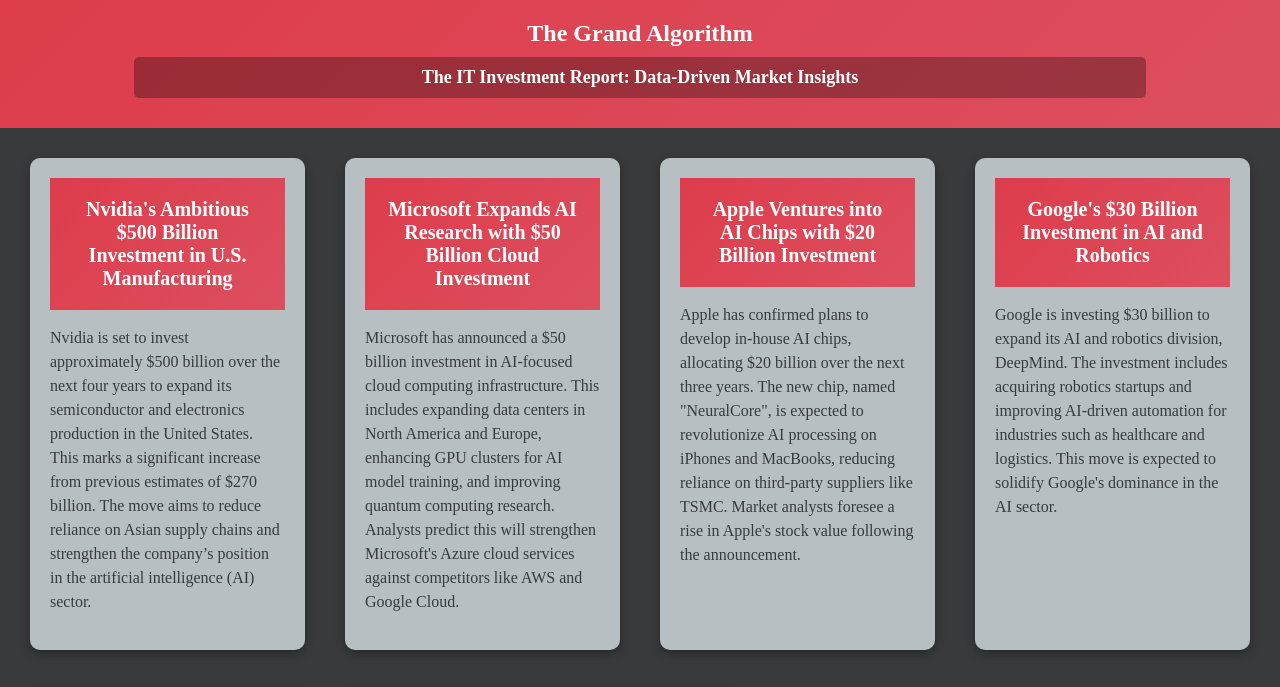
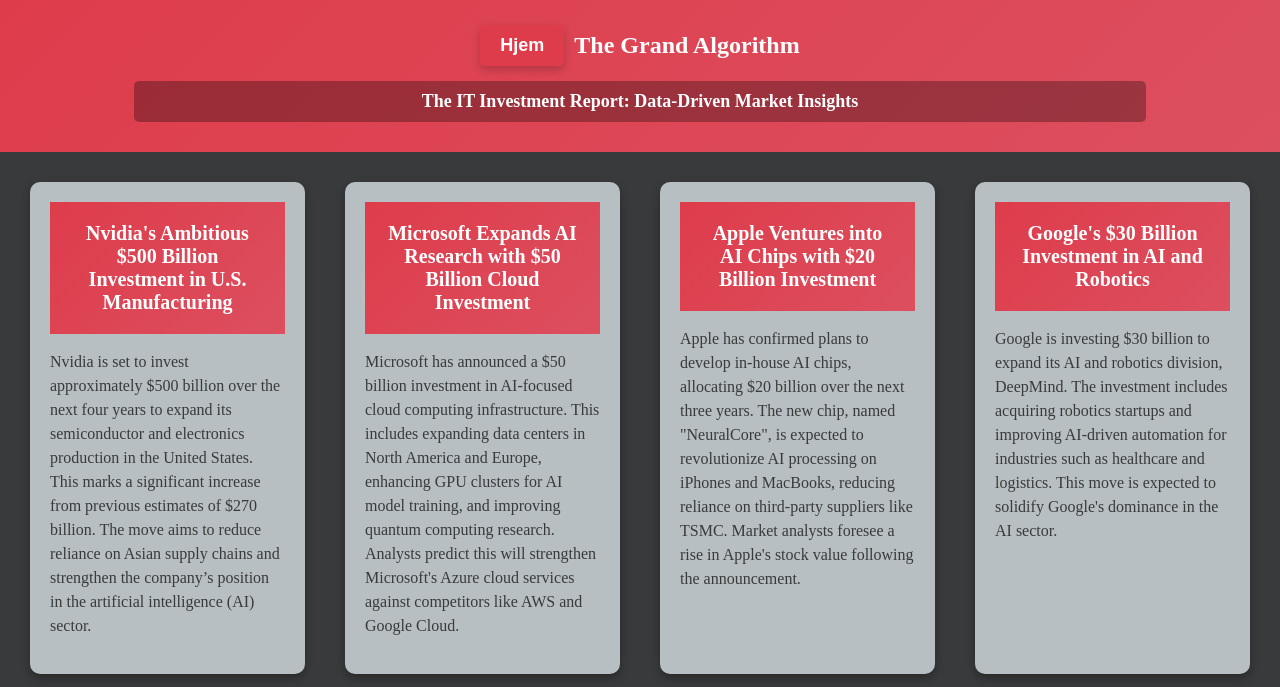
Before and after one commit to GustavFrig/minAvis, a plain HTML site: page artikkel1.html in a window 1280 px wide. Shown: the top 687 px of the page. Drawn offline with Linux system fonts and the light colour scheme; a web font is replaced by a local one.

Commit message:
hjemknapp!!!

```diff
--- a/artikkel1.html
+++ b/artikkel1.html
@@ -1,18 +1,33 @@
 <html>
 
 <head>
-    <link href='https://fonts.googleapis.com/css?family=Playfair+Display:400,700,900,400italic,700italic,900italic|Droid+Serif:400,700,400italic,700italic'
+    <link
+        href='https://fonts.googleapis.com/css?family=Playfair+Display:400,700,900,400italic,700italic,900italic|Droid+Serif:400,700,400italic,700italic'
         rel='stylesheet' type='text/css'>
+
+
     <link rel="stylesheet" href="newspaper.css">
+
     <title>The Grand Algorithm - IT Investment Report</title>
     <meta name="viewport" content="width=device-width">
 </head>
 
 <body>
+
+
     <div class="head">
-        <div class="headerobjectswrapper">
-            <header>The Grand Algorithm</header>
+
+        <div class="homegrand">
+
+            <button class="home-btn" onclick="goHome()">Hjem</button>
+
+            <div class="headerobjectswrapper">
+                <header>The Grand Algorithm</header>
+            </div>
+
         </div>
+
+
         <div class="subhead">The IT Investment Report: Data-Driven Market Insights</div>
     </div>
     <div class="content">
@@ -77,6 +92,13 @@
         </div>
     </div>
 
+    <script>
+        function goHome() {
+            window.location.href = "index.html";  // Endre til navnet på din hjemme-side, hvis det er et annet navn
+        }
+
+    </script>
+
 </body>
 
 </html>
--- a/newspaper.css
+++ b/newspaper.css
@@ -6,6 +6,19 @@
     --secondary-text: #A0A0A0;
     --primary-color: #DE3C4B;
     --accent-color: #DC4F5F;
+}
+
+.homegrand{
+    display: flex;
+    flex-direction: row;
+    margin: auto;
+    align-items: center;
+    justify-content: center;
+
+}
+
+.homegrand > * {
+    margin: 5px;
 }
 
 body {
@@ -23,7 +36,30 @@ body {
     font-size: 24px;
     font-weight: bold;
     color: var(--base-color);
+
 }
+
+.home-btn {
+    background-color: var(--primary-color);
+    color: var(--base-color);
+    border: none;
+    padding: 10px 20px;
+    font-size: 18px;
+    font-weight: bold;
+    border-radius: 5px;
+    cursor: pointer;
+    box-shadow: 0px 4px 10px rgba(0, 0, 0, 0.2);
+    transition: transform 0.3s ease-in-out;
+}
+
+.home-btn:hover {
+    transform: scale(1.05);
+}
+
+.home-btn:focus {
+    outline: none;
+}
+
 
 .subhead {
     background: rgba(0, 0, 0, 0.3);
```
